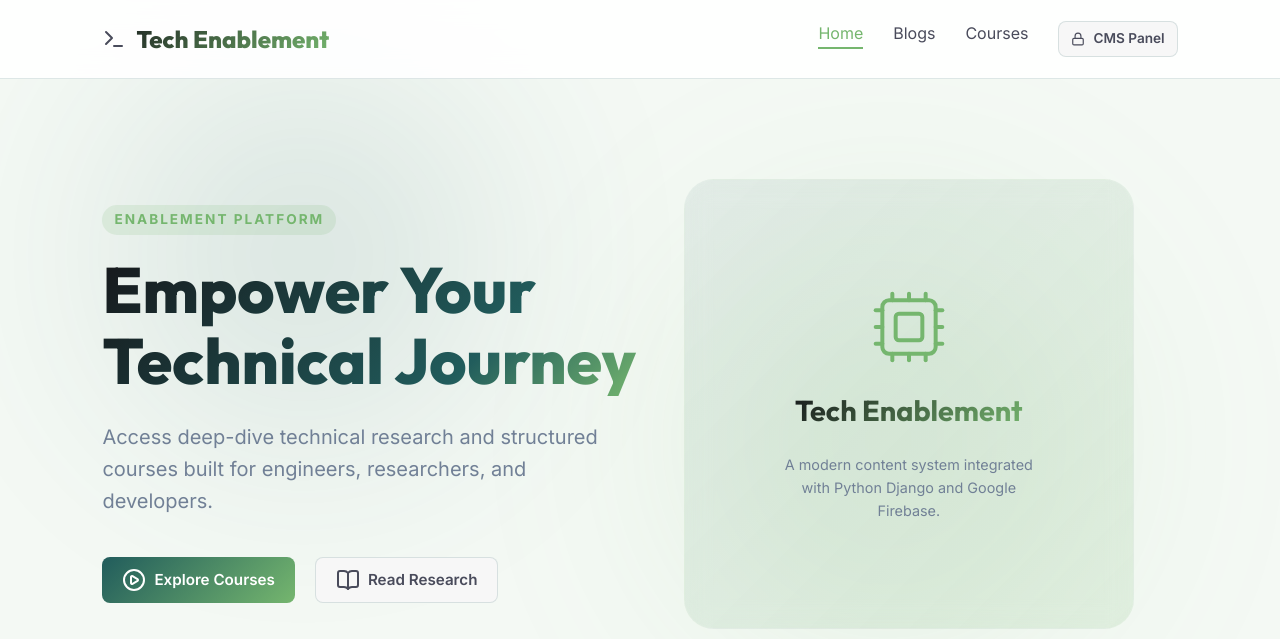
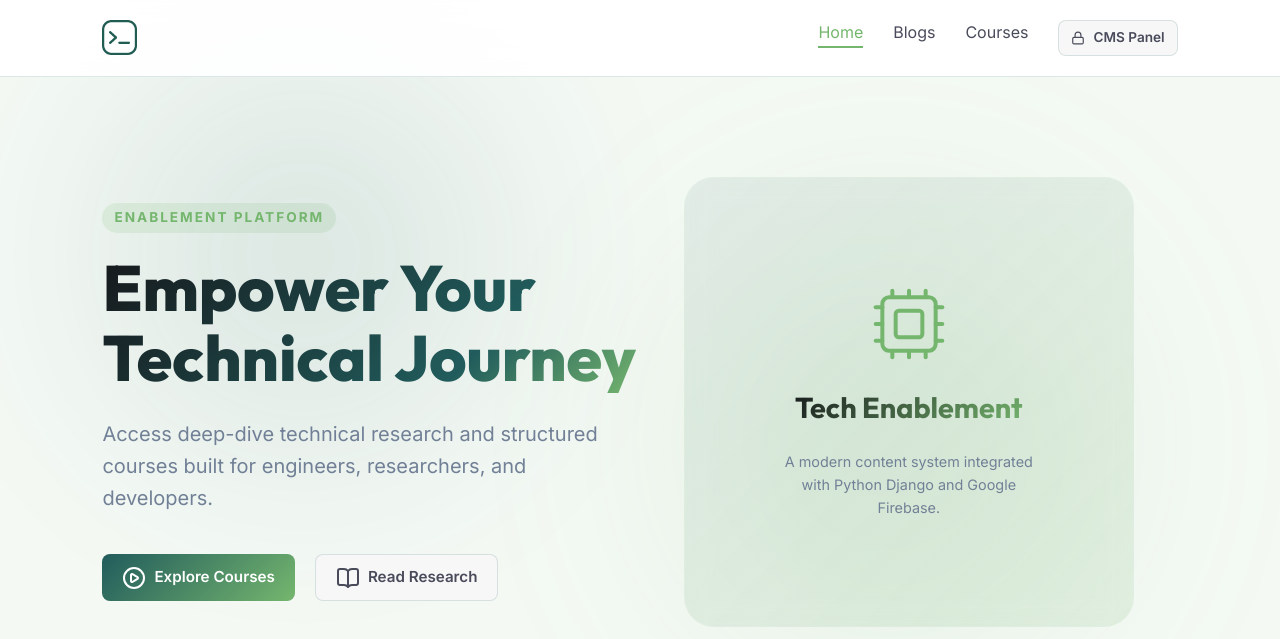
Before and after one commit to jobaerlisedu/tech-enablement, a Django app: page / in a window 1280 px wide. Shown: the top 639 px of the page. Run offline with Django 4.2, Linux system fonts and the light colour scheme; data that the repository does not hold is empty; parts of the project's set-up code (start-up, migrations or seed data) failed here and were passed over.

Commit message:
favicon update.

```diff
--- a/templates/base.html
+++ b/templates/base.html
@@ -12,6 +12,8 @@
 
     <!-- Lucide Icons CDN -->
     <script src="https://unpkg.com/lucide@latest"></script>
+    <!-- Favicon -->
+    <link rel="icon" type="image/png" href="{% static 'images/tech-enablement-favicon.png' %}">
 </head>
 <body>
     <!-- Background Blurs -->
@@ -20,9 +22,8 @@
 
     <!-- Navigation Header -->
     <header class="navbar">
-        <a href="{% url 'frontend:home' %}" class="nav-logo">
-            <i data-lucide="terminal"></i>
-            <span>Tech Enablement</span>
+        <a href="{% url 'frontend:home' %}" class="nav-logo" style="background: transparent; -webkit-text-fill-color: initial; background-clip: initial; -webkit-background-clip: initial;">
+            <img src="{% static 'images/tech-enablement-logo.png' %}" alt="Tech Enablement Logo" style="height: 35px; width: auto; max-width: 100%; object-fit: contain; display: block;">
         </a>
 
         <!-- Mobile Menu Toggle Button -->
--- a/templates/cms/login.html
+++ b/templates/cms/login.html
@@ -9,8 +9,8 @@
     <!-- Styling -->
     <link rel="stylesheet" href="{% static 'css/index.css' %}">
 
-    <!-- Lucide CDN -->
-    <script src="https://unpkg.com/lucide@latest"></script>
+    <!-- Favicon -->
+    <link rel="icon" type="image/png" href="{% static 'images/tech-enablement-favicon.png' %}">
 </head>
 <body class="login-container">
     <div class="bg-orb orb-1"></div>
@@ -18,7 +18,7 @@
 
     <div class="login-card glass">
         <div class="login-header">
-            <i data-lucide="shield-check" style="width: 48px; height: 48px; color: var(--primary); margin-bottom: 12px;"></i>
+            <img src="{% static 'images/tech-enablement-logo.png' %}" alt="Tech Enablement Logo" style="height: 48px; width: auto; object-fit: contain; margin-bottom: 15px;">
             <h1 class="login-logo">CMS Control</h1>
             <p class="login-subtitle">Sign in to manage blogs, courses and users.</p>
         </div>
```
Also changed, not shown: templates/cms/base_cms.html (+5 -5 lines).
